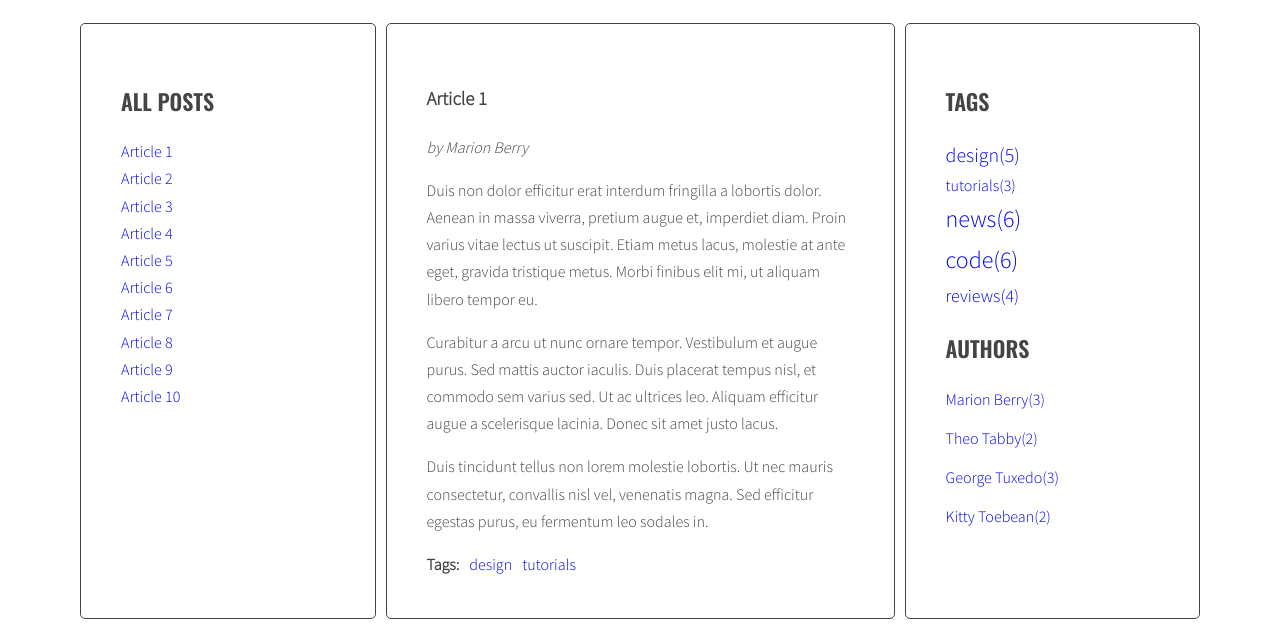
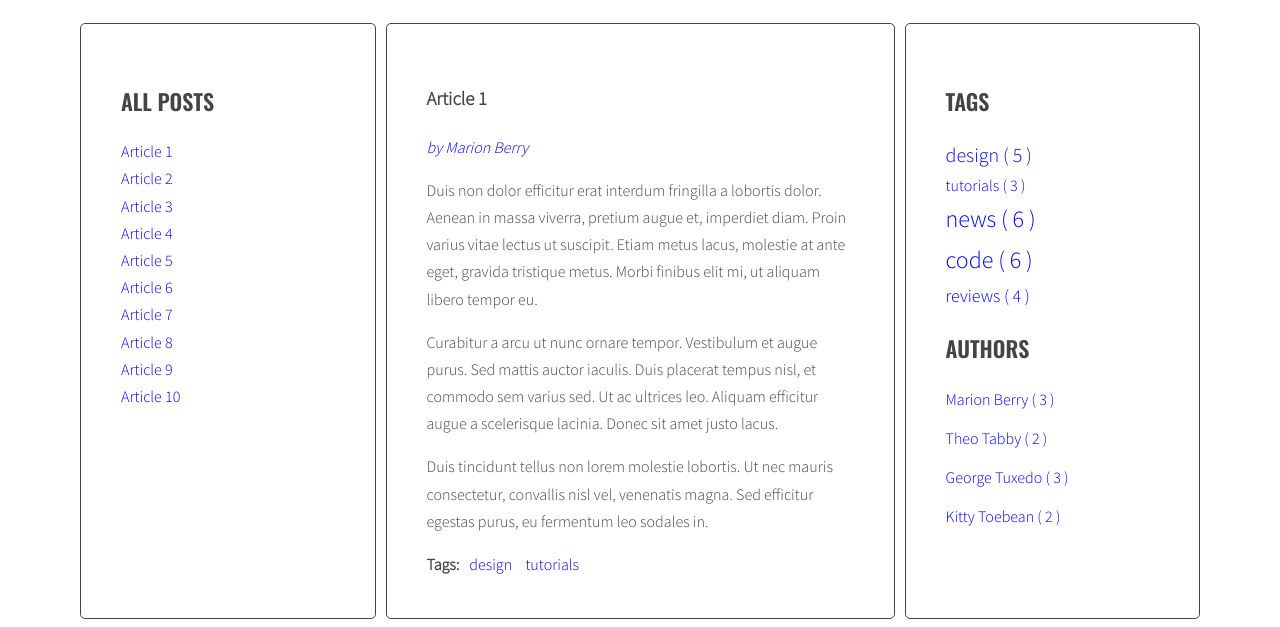
Before and after one commit to Alexdanin83/javascript-blog, a website: page index.html in a window 1280 px wide. Shown: the part 220-847 px from the top of the page. Drawn offline with nearby package versions, Linux system fonts and the light colour scheme.

Commit message:
Modul 7.4

```diff
--- a/index.html
+++ b/index.html
@@ -189,8 +189,26 @@
     </main>
   </div>
 </div>
-
-
-	<script src="js/script.js"></script>
+<script id="template-article-link" type="text/x-handlebars-template">
+  <li><a href="#{{ id }}"><span>{{ title }}</span></a></li>
+</script>
+<script id="template-tag-link-down" type="text/x-handlebars-template">
+  <li><a href="#{{ id }}"><span>{{ title }}</span></a></li>
+</script>
+<script id="template-tag-author-up" type="text/x-handlebars-template">
+  <a href="#tag1-author-{{ id }}"><span>by {{ title }}</span></a>
+</script>
+<script id="template-tag-cloud-link" type="text/x-handlebars-template">
+  {{#each tags}}
+  <li><a class="{{className}}" href="#tag-{{ tag }}"><span> {{ tag }} ( {{ count }} )</span></a></li>
+  {{/each}}
+</script>
+<script id="template1-tag-cloud-author" type="text/x-handlebars-template">
+  {{#each tags}}
+  <li><a href="#tag1-author-{{ tag }}"><span> {{ tag }} ( {{ count }} )</span></a></li>
+  {{/each}}
+</script>
+<script src="https://cdnjs.cloudflare.com/ajax/libs/handlebars.js/4.1.0/handlebars.min.js"></script>
+<script src="js/script.js"></script>
 </body>
 </html>
--- a/js/script.js
+++ b/js/script.js
@@ -16,7 +16,14 @@ const opts = {
     autorInArticle: '.post-author',
   },
 };
-
+//handlebars
+const templates = {
+  articleLink: Handlebars.compile(document.querySelector('#template-article-link').innerHTML),
+  tagLinkdown: Handlebars.compile(document.querySelector('#template-tag-link-down').innerHTML),
+  authorLinkup: Handlebars.compile(document.querySelector('#template-tag-author-up').innerHTML),
+  tagCloudLink: Handlebars.compile(document.querySelector('#template-tag-cloud-link').innerHTML),
+  tag1CloudAuthor: Handlebars.compile(document.querySelector('#template1-tag-cloud-author').innerHTML),
+};
 const titleClickHandler = function() {
   event.preventDefault();
   /* [DONE] remove class 'active' from all article links  */
@@ -38,7 +45,7 @@ const titleClickHandler = function() {
   const targetArticle =  document.querySelector('article'+getNameLink);
   /*[DONE] add class 'active' to the correct article */
   targetArticle.classList.add('active');
-}
+};
 
 const generateTitleLinks = function(customSelector = '') {
   /*[DONE] remove contents of titleList */
@@ -53,7 +60,12 @@ const generateTitleLinks = function(customSelector = '') {
     /*[DONE] get the title from the title element */
     const articleTitle = article.querySelector(opts.select.optTitleSelector).innerHTML;
     /*[DONE] create HTML of the link */
-    const linkHTML = '<li><a href="#' + articleName+'"><span>' + articleTitle + '</span></a></li>';
+    //tu dodałem
+    //const linkHTML = '<li><a href="#' + articleName+'"><span>' + articleTitle + '</span></a></li>';
+    //handlebars**************
+    const linkHTMLData = {id: articleName, title: articleTitle};
+    const linkHTML = templates.articleLink(linkHTMLData);
+    //handelbars
     /*[DONE] insert link into titleList */
     titleList.insertAdjacentHTML('beforeend',linkHTML);
   }
@@ -62,8 +74,8 @@ const generateTitleLinks = function(customSelector = '') {
   for(let link of links) {
     link.addEventListener('click', titleClickHandler);
   }
-}
-generateTitleLinks()
+};
+generateTitleLinks();
 
 const generateTags = function() {
   /* find all articles */
@@ -81,20 +93,23 @@ const generateTags = function() {
     //2 sposób
     const articleTagsArray = tags.split(' ');
     /* for each tag */
-    var html='';
+    //var html='';
+    var linkHTML='';
     /* START LOOP: for each tag */
     for(let tag of articleTagsArray) {
       /* generate HTML of the link */
-      html = html + '<li><a href="#tag-' + tag+'"><span>' + tag + '</span></a></li>';
+    //  html = html + '<li><a href="#tag-' + tag+'"><span>' + tag + '</span></a></li>';
+      var linkHTMLData = {id: 'tag-'+tag, title: tag};
+      linkHTML=linkHTML+ templates.articleLink(linkHTMLData);
       /* add generated code to HTML variable */
     }
     const tagsList = article.querySelector(opts.select.articleTagsSelector);
     /* insert HTML of all the links into the tags wrapper */
-    tagsList.insertAdjacentHTML('beforeend',html);
+    tagsList.insertAdjacentHTML('beforeend',linkHTML);
     /* END LOOP: for each tag */
   }
-}
-generateTags()
+};
+generateTags();
 
 const tagClickHandler = function(event) {
   /* prevent default action for this event */
@@ -122,7 +137,7 @@ const tagClickHandler = function(event) {
   }
   /* execute function "generateTitleLinks" with article selector as argument */
   generateTitleLinks('[data-tags~="' + tag + '"]');
-}
+};
 
 const generateAuthors = function() {
   let allTags = {};
@@ -131,6 +146,7 @@ const generateAuthors = function() {
   const autorTitle = document.querySelector('.authors');
   //  for(let autorByArticle of autorByArticles){
   var i = 0;
+  var linkHTML = '';
   for(let article of articles){
     /*[DONE] get the article id */
     const autorName = article.getAttribute(opts.select.autorsTags);
@@ -141,16 +157,27 @@ const generateAuthors = function() {
       allTags[autorName]++;
     }
     /*[DONE] insert link into titleList */
-    autorByArticles[i].innerHTML='by '+autorName;
+    //autorByArticles[i].innerHTML='by '+autorName;
+    let linkHTMLData = {id: autorName, title: autorName};
+    linkHTML = templates.authorLinkup(linkHTMLData);
+    autorByArticles[i].innerHTML=linkHTML;
     i++;
   }
-  var allTagsHTML='';
+  //var allTagsHTML='';
+  var allTagsData1 = {tags: []};
+
   for(let tag in allTags){
-    allTagsHTML += '<li><a href="#tag1-author-' + tag + '"><span>'+ tag +'(' + allTags[tag] + ')</span></a></li>';
+    //allTagsHTML += '<li><a href="#tag1-author-' + tag + '"><span>'+ tag +'(' + allTags[tag] + ')</span></a></li>';
+    allTagsData1.tags.push({
+      tag: tag,
+      count: allTags[tag],
+    });
   }
-  autorTitle.insertAdjacentHTML('beforeend',allTagsHTML);
-}
-generateAuthors()
+  //autorTitle.insertAdjacentHTML('beforeend',allTagsHTML);
+
+  autorTitle.innerHTML = templates.tag1CloudAuthor(allTagsData1);
+};
+generateAuthors();
 
 const authorClickHandler = function(event){
   /* prevent default action for this event */
@@ -178,7 +205,7 @@ const authorClickHandler = function(event){
   }
   /* execute function "generateTitleLinks" with article selector as argument */
   generateTitleLinks('[data-author="' + tag + '"]');
-}
+};
 
 const addClickListenersToAuthors = function(){
   const autorsTags = document.querySelectorAll('a[href^="#tag1-author-"]');
@@ -186,7 +213,7 @@ const addClickListenersToAuthors = function(){
     /* add tagClickHandler as event listener for that link */
     autorsTag.addEventListener('click', authorClickHandler);
   }
-}
+};
 addClickListenersToAuthors();
 
 function calculateTagClass(tag, params){
@@ -196,12 +223,12 @@ function calculateTagClass(tag, params){
 
 function calculateTagsParams(tags) {
   var i = 0;
-//  var params_min = tags[0];
+  //  var params_min = tags[0];
   var return_params = {};
   for(let tag in tags){
     if (i==0) {
-    var  params_min=tags[tag];
-    var  params_max=tags[tag];
+      var  params_min=tags[tag];
+      var  params_max=tags[tag];
     }
     if(tags[tag] > params_max){
       params_max = tags[tag];
@@ -259,20 +286,27 @@ function generateTagsR(){
   //tagList.innerHTML = allTags.join(' ');
   /* [NEW] create variable for all links HTML code */
   const tagsParams = calculateTagsParams(allTags);
-  let allTagsHTML = '';
+  //let allTagsHTML = '';
+  const allTagsData = {tags: []};
   //Długość objiektu
   //const countR = Object.keys(allTags).length;
   /* [NEW] START LOOP: for each tag in allTags: */
   for(let tag in allTags){
     /* [NEW] generate code of a link and add it to allTagsHTML */
-    const tagLinkHTML = calculateTagClass(allTags[tag], tagsParams);
-    allTagsHTML += '<li><a class="'+tagLinkHTML+'" href="#tag-' + tag + '"><span>'+ tag +'(' + allTags[tag] + ')</span></a></li>';
+  //  const tagLinkHTML = calculateTagClass(allTags[tag], tagsParams);
+  //  allTagsHTML += '<li><a class="'+tagLinkHTML+'" href="#tag-' + tag + '"><span>'+ tag +'(' + allTags[tag] + ')</span></a></li>';
+    allTagsData.tags.push({
+      tag: tag,
+      count: allTags[tag],
+      className: calculateTagClass(allTags[tag], tagsParams)
+    });
   }
   /* [NEW] END LOOP: for each tag in allTags: */
   /*[NEW] add HTML from allTagsHTML to tagList */
-  tagList.innerHTML = allTagsHTML;
+  //  tagList.innerHTML = allTagsHTML;
+  tagList.innerHTML = templates.tagCloudLink(allTagsData);
 }
-generateTagsR()
+generateTagsR();
 
 const addClickListenersToTags = function() {
   /* find all links to tags */
@@ -283,5 +317,5 @@ const addClickListenersToTags = function() {
     linksTag.addEventListener('click', tagClickHandler);
     /* END LOOP: for each link */
   }
-}
-addClickListenersToTags()
+};
+addClickListenersToTags();
```
Also changed, not shown: .eslintrc.json.
